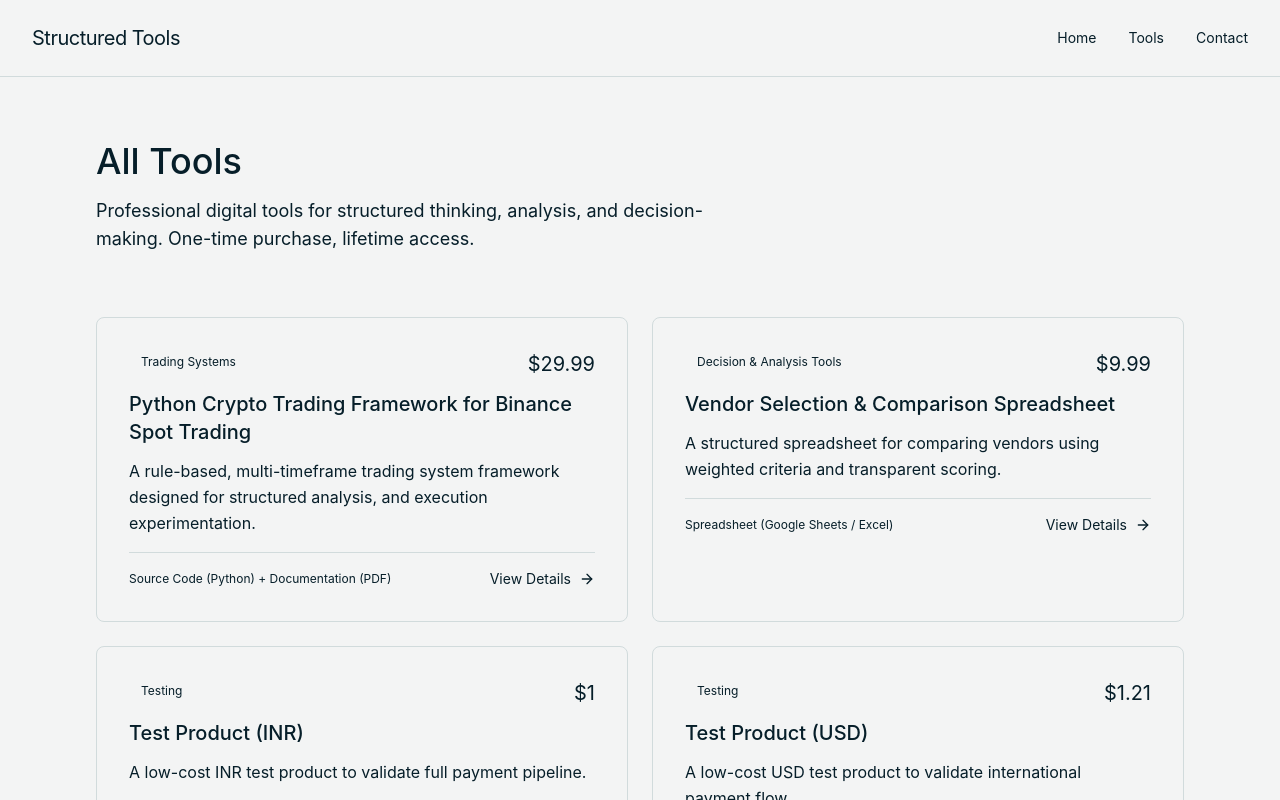
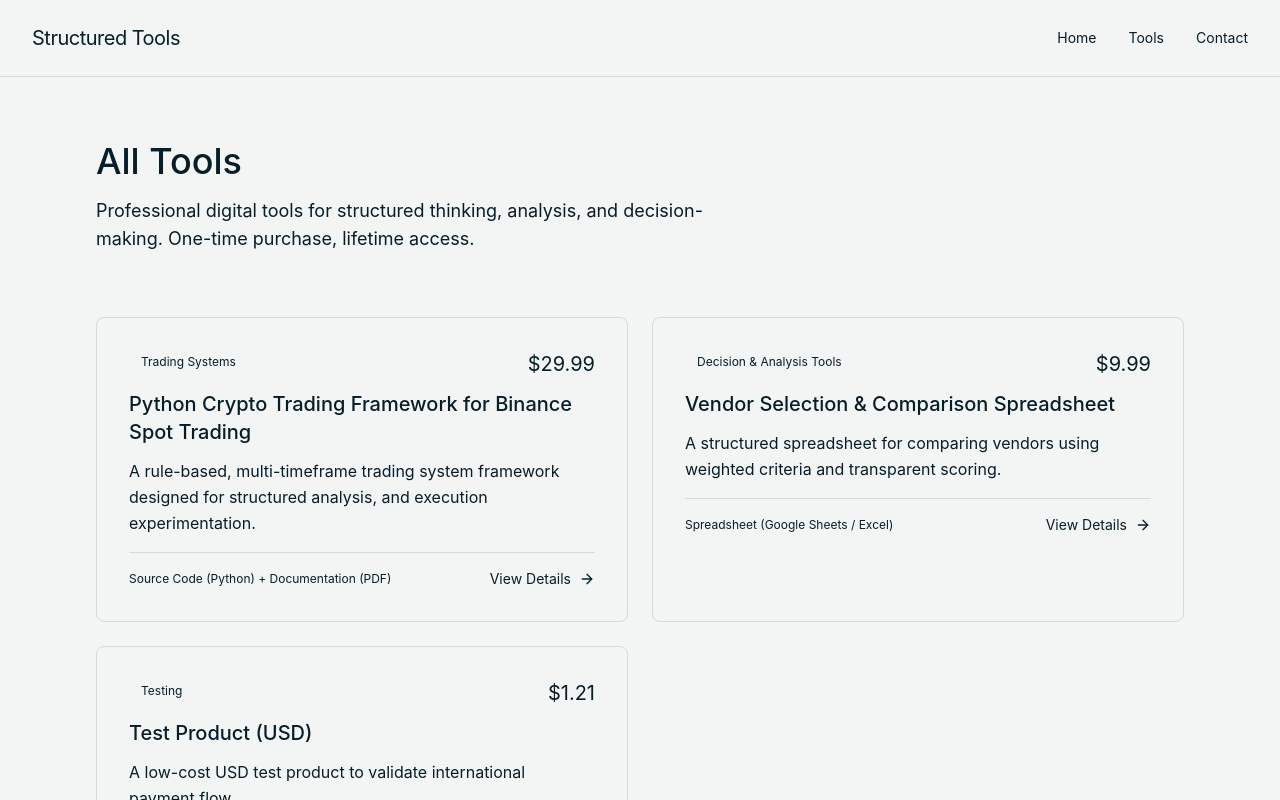
Before and after one commit to VedantN0/structured-tools-site, a React (Vite) app: page /products in a window 1280 px wide. Shown: the top 800 px of the page. Built offline with nearby package versions, Linux system fonts and the light colour scheme.

Commit message:
Version 1.08 Live All USD

```diff
--- a/src/app/data/products.ts
+++ b/src/app/data/products.ts
@@ -8,7 +8,7 @@ export interface Product {
   whoItsFor: string[];
   whatsIncluded: string[];
   price: number;
-  currency: "INR" | "USD";
+  currency: "USD";
   accessFile: string[],
   features: string[];
 }
@@ -83,35 +83,6 @@ export const products: Product[] = [
     ]
   },
   {
-    id: "test-inr-product",
-    name: "Test Product (INR)",
-    category: "Testing",
-    format: "Digital File (PDF)",
-    shortDescription:
-      "A low-cost INR test product to validate full payment pipeline.",
-    description:
-      "This is a test product used to validate Razorpay order creation, payment verification, download access, and analytics tracking in INR.",
-    whoItsFor: [
-      "Internal testing",
-      "Pipeline validation",
-      "Live payment verification"
-    ],
-    whatsIncluded: [
-      "Test PDF download file",
-      "Access verification flow",
-      "Full Razorpay live mode test"
-    ],
-    price: 100, // 1 (upees)
-    currency: "USD",
-    accessFile: ["/downloads/test-inr.pdf"],
-    features: [
-      "Order creation test",
-      "Payment verification test",
-      "Download token validation",
-      "GA4 purchase event validation"
-    ]
-  },
-  {
     id: "test-usd-product",
     name: "Test Product (USD)",
     category: "Testing",
```
